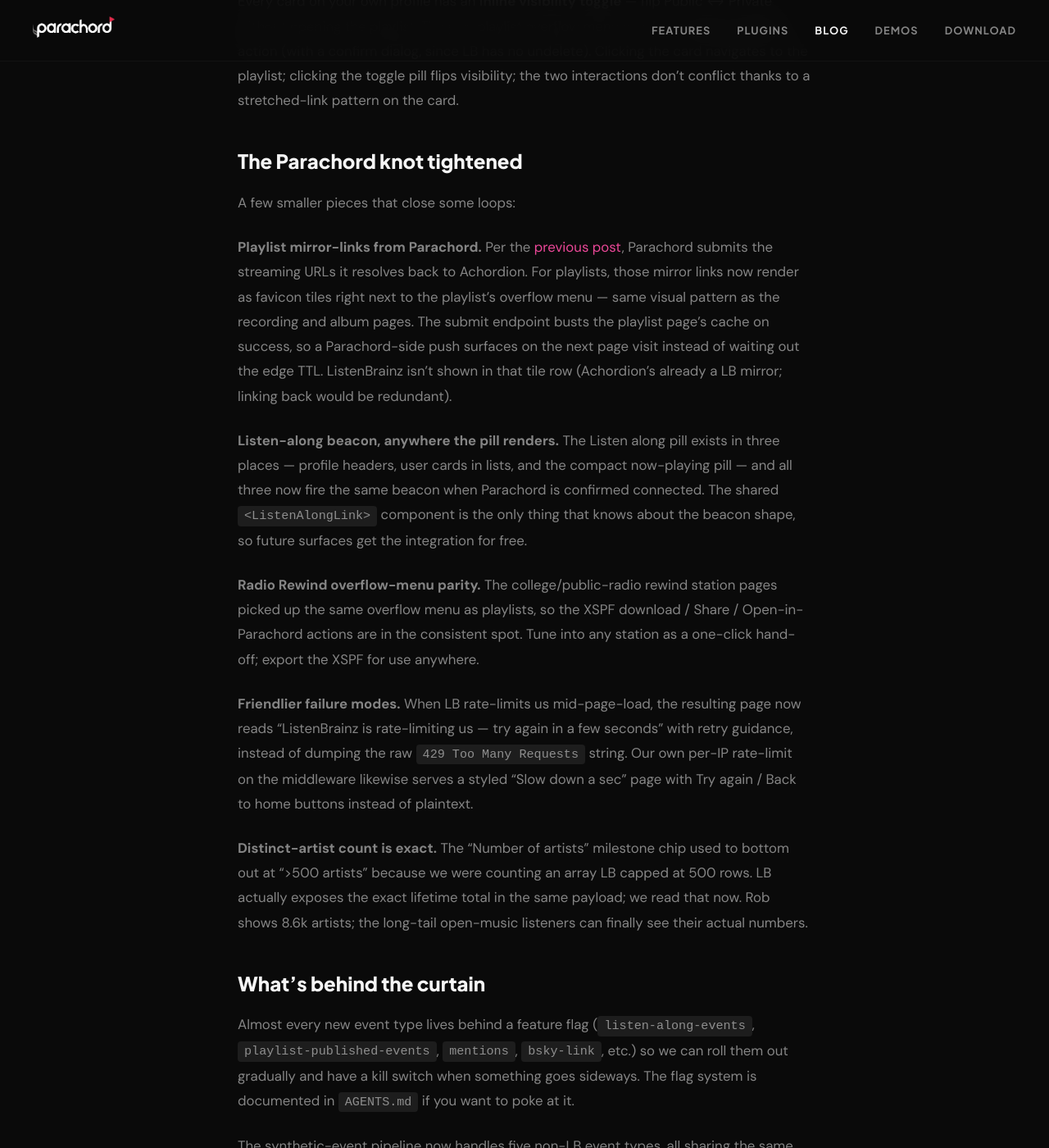
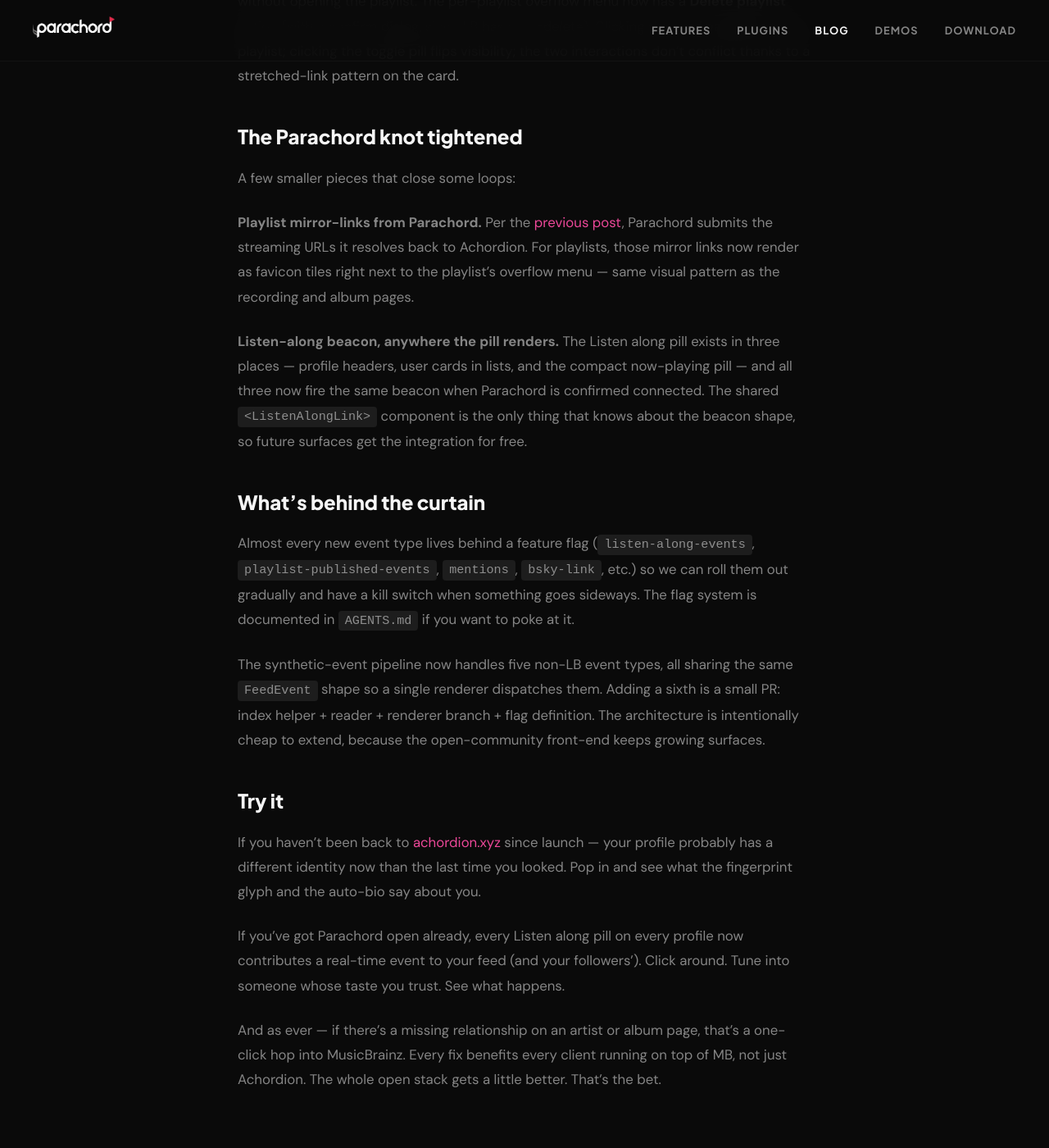
Before and after one commit to Parachord/parachord-website, a Jekyll site: the page built from _posts/2026-05-18-achordion-the-community-layer.md, in a window 1280 px wide and 1400 px high, scrolled down 4971 px. Shown: the whole window at 82% size. Built offline with Jekyll 4.4.1, drawn with Linux system fonts in a browser that asks for light colours; some of the changed text lies outside the part shown.

Commit message:
Revise community layer features and error handling
Updated features and improvements related to playlists, activity feed, and user profiles. Enhanced integration with Parachord and improved error handling.

```diff
--- a/_posts/2026-05-18-achordion-the-community-layer.md
+++ b/_posts/2026-05-18-achordion-the-community-layer.md
@@ -16,7 +16,7 @@
 - **Cross-platform handshakes**: link your Bluesky once, and your Achordion profile picks up your bsky avatar, bio, and a "Find your Bluesky friends on Achordion" section. Your followers see the linkage as a feed event.
 - **A real activity feed** — pins, loves, recommendations, follows, plus four new Achordion-side event types: `loved_recording`, `bsky_friend_linked`, `mention` (when someone `@you` in a pin's blurb), `listen_along` (someone tuned into your stream in Parachord), and `playlist_published` (when a friend flips a playlist public). Unread-count badge in the nav, opt-in browser notifications when there's something new.
 - **Playlists got a second life**: a real browsable tab on every profile with filter, sort, lazy cover mosaics, Load-more pagination, an owner-side Public / Private filter pill, an inline visibility toggle on every card, and Delete from the overflow menu.
-- **The Parachord knot tightened**: playlist mirror-links that Parachord submits show up as favicon tiles inline with the playlist's action row. The Listen-along pill records a synthetic event everywhere it renders. Radio Rewind pages picked up the same overflow menu as playlists so everything plays into Parachord the same way.
+- **The Parachord knot tightened**: playlist mirror-links that Parachord submits show up as favicon tiles inline with the playlist's action row. The Listen-along pill records a synthetic event everywhere it renders.
 
 The rest of the post is a tour of the surfaces.
 
@@ -85,15 +85,10 @@
 
 A few smaller pieces that close some loops:
 
-**Playlist mirror-links from Parachord.** Per the [previous post]({% post_url 2026-05-11-the-question-that-woke-me-up %}), Parachord submits the streaming URLs it resolves back to Achordion. For playlists, those mirror links now render as favicon tiles right next to the playlist's overflow menu — same visual pattern as the recording and album pages. The submit endpoint busts the playlist page's cache on success, so a Parachord-side push surfaces on the next page visit instead of waiting out the edge TTL. ListenBrainz isn't shown in that tile row (Achordion's already a LB mirror; linking back would be redundant).
+**Playlist mirror-links from Parachord.** Per the [previous post]({% post_url 2026-05-11-the-question-that-woke-me-up %}), Parachord submits the streaming URLs it resolves back to Achordion. For playlists, those mirror links now render as favicon tiles right next to the playlist's overflow menu — same visual pattern as the recording and album pages.
 
 **Listen-along beacon, anywhere the pill renders.** The Listen along pill exists in three places — profile headers, user cards in lists, and the compact now-playing pill — and all three now fire the same beacon when Parachord is confirmed connected. The shared `<ListenAlongLink>` component is the only thing that knows about the beacon shape, so future surfaces get the integration for free.
 
-**Radio Rewind overflow-menu parity.** The college/public-radio rewind station pages picked up the same overflow menu as playlists, so the XSPF download / Share / Open-in-Parachord actions are in the consistent spot. Tune into any station as a one-click hand-off; export the XSPF for use anywhere.
-
-**Friendlier failure modes.** When LB rate-limits us mid-page-load, the resulting page now reads "ListenBrainz is rate-limiting us — try again in a few seconds" with retry guidance, instead of dumping the raw `429 Too Many Requests` string. Our own per-IP rate-limit on the middleware likewise serves a styled "Slow down a sec" page with Try again / Back to home buttons instead of plaintext.
-
-**Distinct-artist count is exact.** The "Number of artists" milestone chip used to bottom out at ">500 artists" because we were counting an array LB capped at 500 rows. LB actually exposes the exact lifetime total in the same payload; we read that now. Rob shows 8.6k artists; the long-tail open-music listeners can finally see their actual numbers.
 
 ## What's behind the curtain
 
@@ -101,7 +96,6 @@
 
 The synthetic-event pipeline now handles five non-LB event types, all sharing the same `FeedEvent` shape so a single renderer dispatches them. Adding a sixth is a small PR: index helper + reader + renderer branch + flag definition. The architecture is intentionally cheap to extend, because the open-community front-end keeps growing surfaces.
 
-A handful of operational tightening landed in support of all this: admin **Cache** tab for manual cache busts when a Parachord-side write needs to surface immediately, per-entity tag-vote cache busting so a vote on a recording surfaces on the next page render instead of after the next day, concurrency cap on the playlist mosaic loader so a fast scroll through 100 playlists doesn't pile up parallel LB calls, plus a friendlier 429 page when something does go wrong. Mostly invisible, all in service of the rest of the experience feeling instant.
 
 ## Try it
 
```
